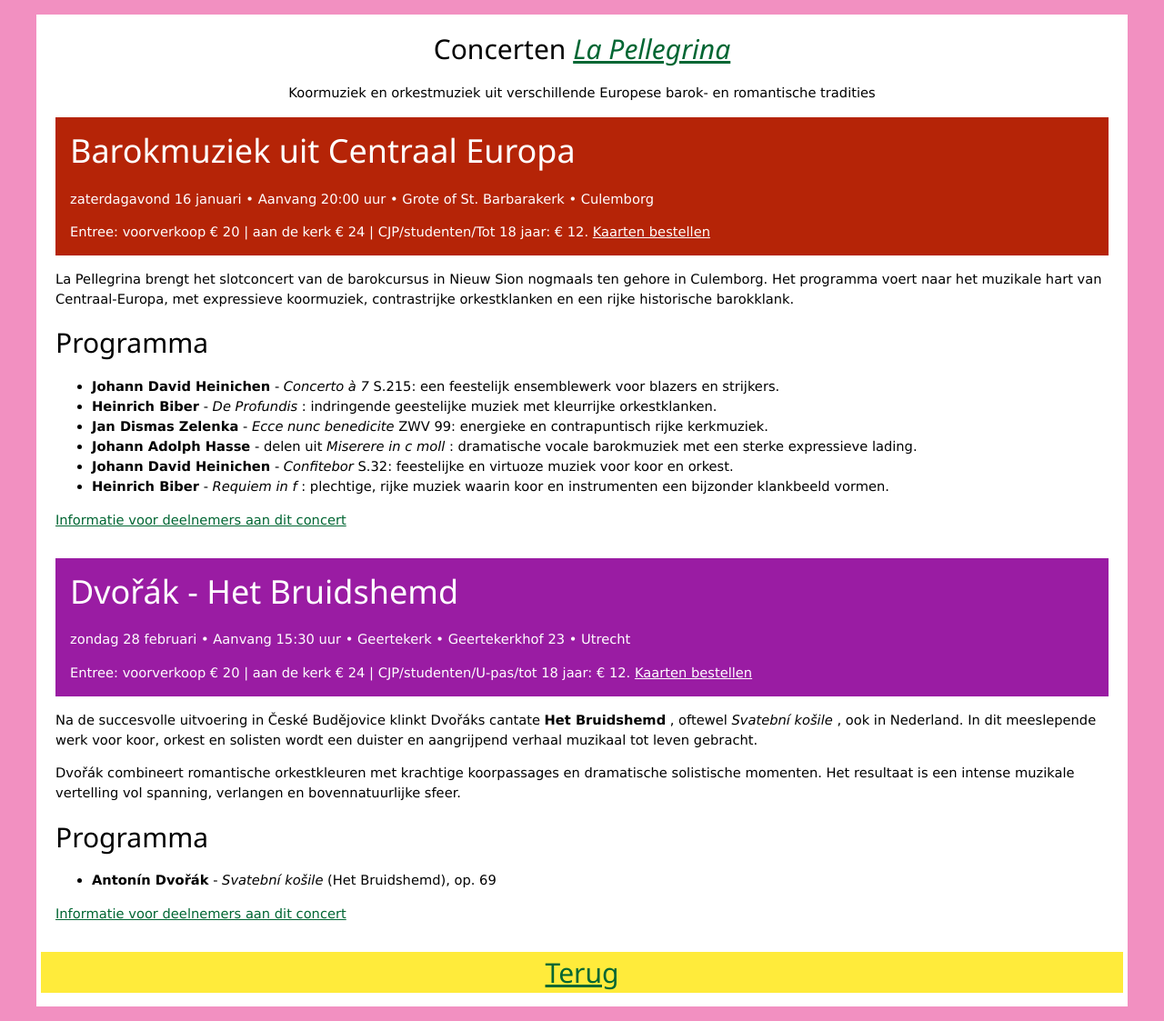
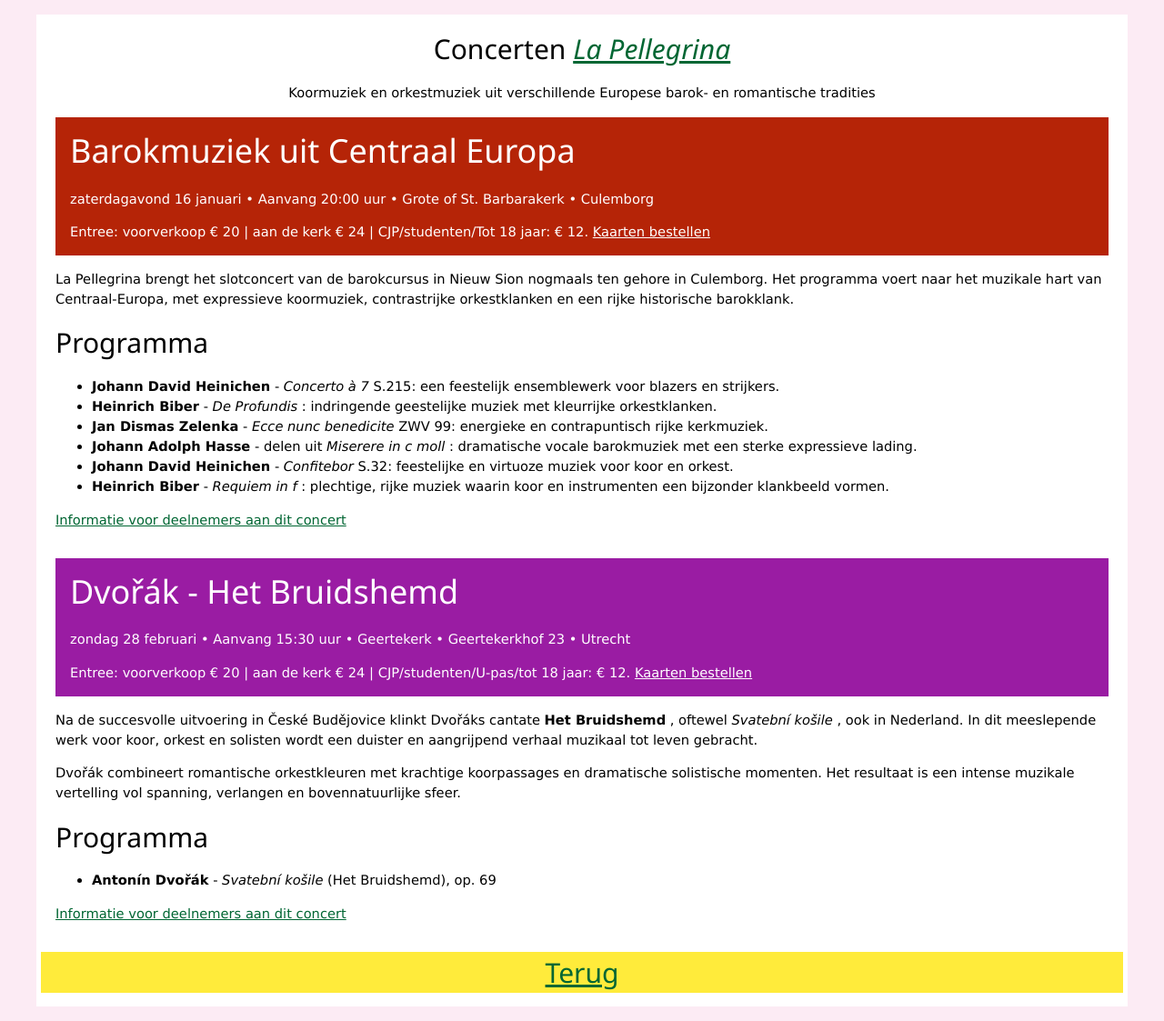
Before and after one commit to DirkjanH/projectorkest.pellegrina.net, a PHP site: page / in a window 1280 px wide. Shown: the whole page at 91% size. Run offline with PHP 8.4, Linux system fonts and the light colour scheme.

Commit message:
Update body background color for improved transparency

```diff
--- a/bestellen/css/PO.css
+++ b/bestellen/css/PO.css
@@ -213,6 +213,6 @@ div#main {
 
 @media screen {
   body {
-    background-color: #f290c1;
+    background-color: #f290c12d;
   }
 }
```
